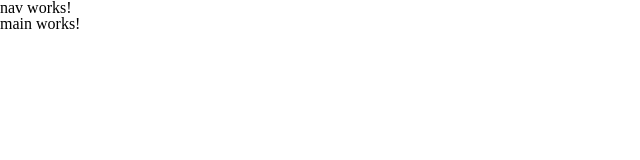
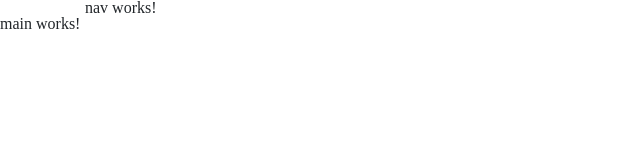
Before and after one commit to matthias-eb/SYP_team02, an Angular app in the folder src/client/: page / in a window 1280 px wide. Shown: the top 160 px of the page, without its empty margins (0-640 px from the left). Built offline with nearby package versions, Linux system fonts and the light colour scheme.

Commit message:
Hinzufuegen von bootstrap in die globale style datei

```diff
--- a/src/client/src/global.scss
+++ b/src/client/src/global.scss
@@ -1,5 +1,7 @@
 @import './theme/reset.scss';
 @import './theme/variables.scss';
+@import '../node_modules/bootstrap/dist/css/bootstrap.min.css';
+
 
 body {
   /**
```
